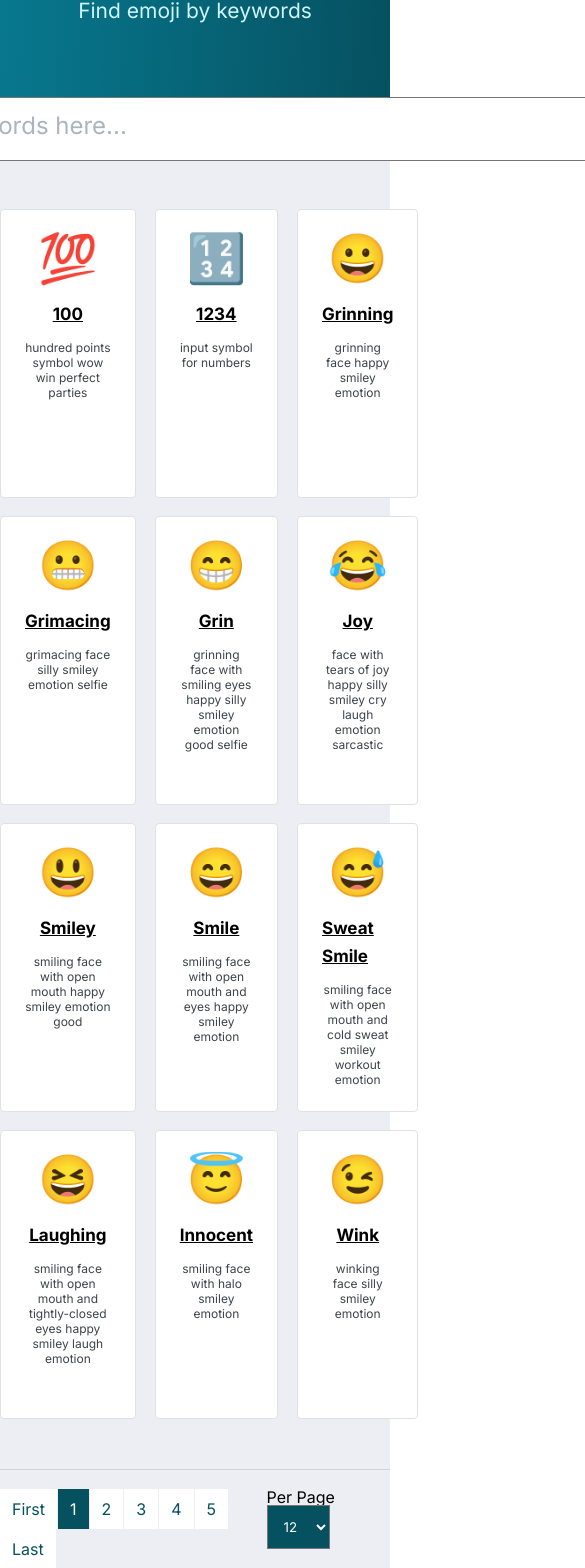
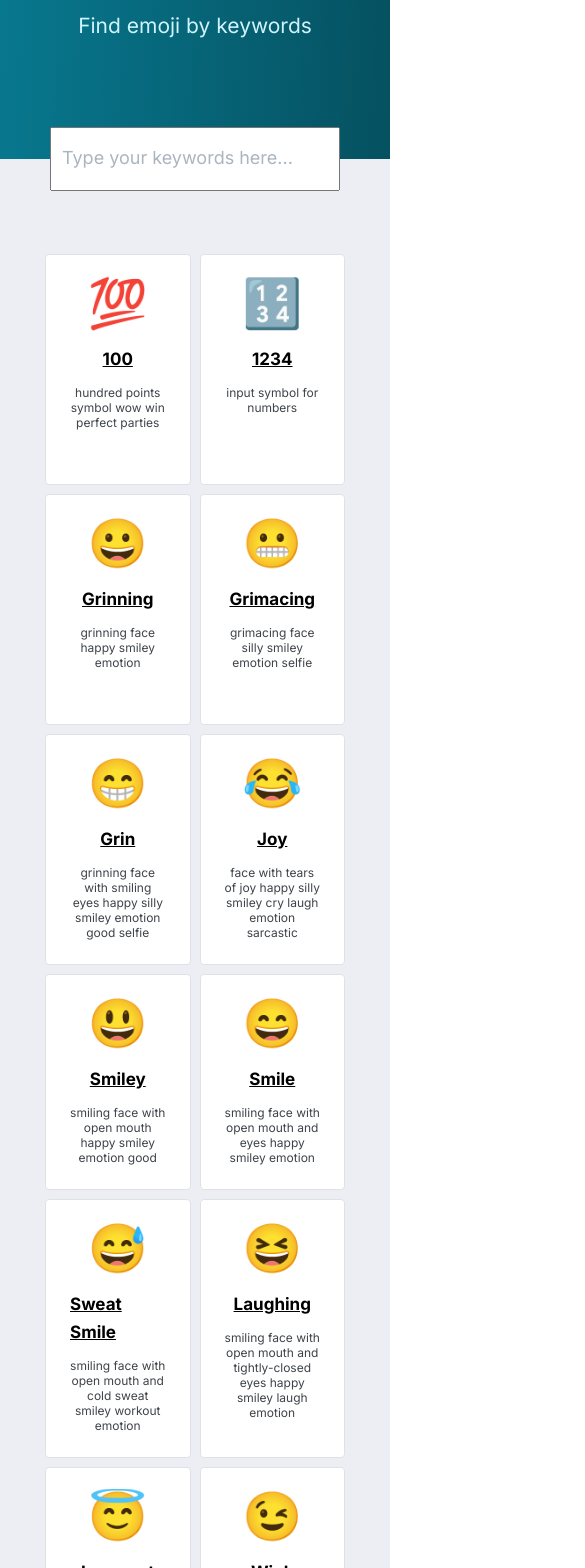
Before and after one commit to d1maro/react-emoji-finder, a React (Create React App) app: page / in a window 390 px wide. Shown: the part 253-1821 px from the top of the page, 585 px wide, since content can reach past the window. Built offline with nearby package versions, Linux system fonts and the light colour scheme.

Commit message:
pagination works, started adaptive

```diff
--- a/src/App.js
+++ b/src/App.js
@@ -13,7 +13,7 @@ import { Pagination } from "./Components/Pagination.jsx";
 function App() {
   const [value, setValue] = useState(""); // задаем useState для всего приложения, получаем значение из инпута
 
-  const [currentPage, setCurrentPage] = useState(0); // задаем useState для текущей страницы
+  const [currentPage, setCurrentPage] = useState(1); // задаем useState для текущей страницы
 
   const [perPage, setPerPage] = useState(12); // задаем useState для количества карточек на странице
 
@@ -33,7 +33,7 @@ function App() {
     (elem) => elem.keywords.includes(value) || elem.title.includes(value)
   ); // массив, в который попадают отфильтрованные по поиску данные
 
-  let lastElem = (currentPage + 1) * perPage; // задаем и вычисляем первый элемент
+  let lastElem = currentPage * perPage; // задаем и вычисляем первый элемент
 
   let firstElem = lastElem - perPage; // задаем и вычисляем последний элемент
 
--- a/src/Components/Pagination.jsx
+++ b/src/Components/Pagination.jsx
@@ -11,22 +11,30 @@ export const Pagination = ({lastIndex, setCurrentPage, getPerPage, currentPage})
         arr.push(i)
     }
 
+    // механизм для простой пагинации: создаем новый массив и на основе currentPage вычисляем 5 кнопок для отрисовки
+
     let firstNumber = currentPage;
-    let lastNumber = currentPage + 5;
+    let lastNumber = currentPage + 4;
 
-    let arr2 = arr.slice(firstNumber, lastNumber);
+    let arr2 = arr.slice(firstNumber - 1, lastNumber);
 
     return (
     <footer className="footer">
         <div className="container pagination">
             <div className="pagination__pages">
-                <button className="pagination__button" onClick={() => setCurrentPage(currentPage = 1)}>First</button>
-                {arr2.map((elem, index) => <button key={index} className="pagination__button" onClick={() => setCurrentPage(elem - 1)}>{elem}</button>)}
-                <button className="pagination__button" onClick={() => setCurrentPage(lastIndex - 1)}>Last</button>
+                <button className="pagination__button" onClick={() => setCurrentPage(1)}>First</button>
+
+                <button disabled={currentPage === 1} onClick={() => setCurrentPage(currentPage - 1)} className="pagination__button">Prev</button>
+
+                {arr2.map((elem, index) => <button key={index} className="pagination__button" onClick={() => setCurrentPage(elem)}>{elem}</button>)}
+
+                <button disabled={currentPage === lastIndex} onClick={() => setCurrentPage(currentPage + 1)} className="pagination__button">Next</button>
+
+                <button className="pagination__button" onClick={() => setCurrentPage(lastIndex)}>Last</button>
             </div>
             <div className="pagination__select">
-            <label htmlFor="select">Per Page</label>
-                <select id="select" className="pagination__button" onChange={getPerPage}>
+            <label htmlFor="select" className="pagination__label">Per Page</label>
+                <select id="select" className="pagination__area" onChange={getPerPage}>
                     <option value={12}>12</option>
                     <option value={24}>24</option>
                     <option value={48}>48</option>
--- a/src/index.css
+++ b/src/index.css
@@ -291,7 +291,6 @@ img {
 }
 
 .footer {
-  /* padding-top: 19px; */
   padding-bottom: 19px;
   background: #edeef3;
 }
@@ -309,7 +308,63 @@ img {
   background-color: #ffffff;
 }
 
-.pagination__button:nth-child(2) {
+.pagination__button:nth-child(3) {
   color: #ffffff;
   background-color: #055160;
 }
+
+.pagination__area {
+  border-radius: 4px;
+  padding: 9px 63px 8px 15px;
+  font-family: var(--main-font);
+  font-size: 16px;
+  background-color: #ffffff;
+}
+
+.pagination__label {
+  margin-right: 12px;
+}
+
+@media (max-width: 1000px) {
+  .container {
+    max-width: 768px;
+    padding: 15px;
+  }
+
+  .header__input {
+    min-width: 420px;
+    min-height: 64px;
+  }
+}
+
+@media (max-width: 700px) {
+  .pagination {
+    display: flex;
+    flex-direction: column;
+    justify-content: space-between;
+    gap: 10px;
+  }
+}
+
+@media (max-width: 475px) {
+  .container {
+    max-width: 300px;
+    margin: 0 auto;
+    box-sizing: content-box;
+  }
+  .header__input {
+    padding: 11px 0px 10px 10px;
+    min-width: 290px;
+    min-height: 64px;
+  }
+  .grid__container {
+    display: grid;
+    grid-template-rows: repeat(3, 1fr);
+    grid-template-columns: repeat(2, 1fr);
+    gap: 9px 9px;
+  }
+  .header__input::placeholder {
+    font-family: var(--main-font);
+    font-size: 18px;
+  }
+}
```
